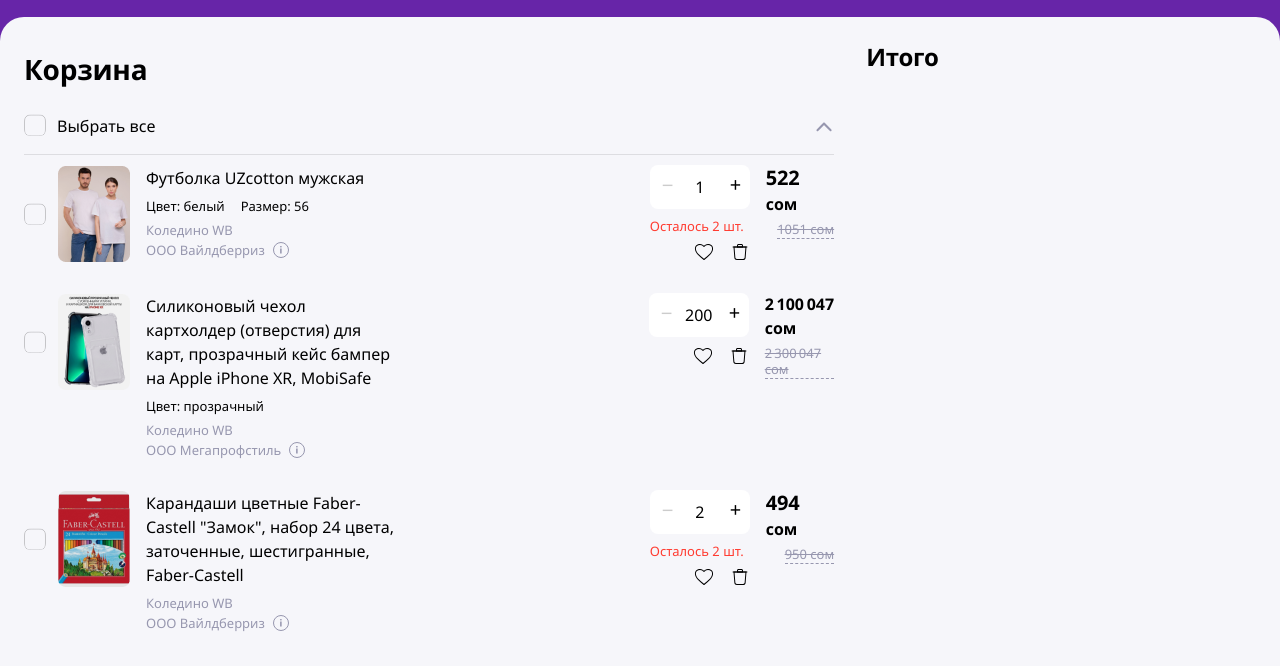
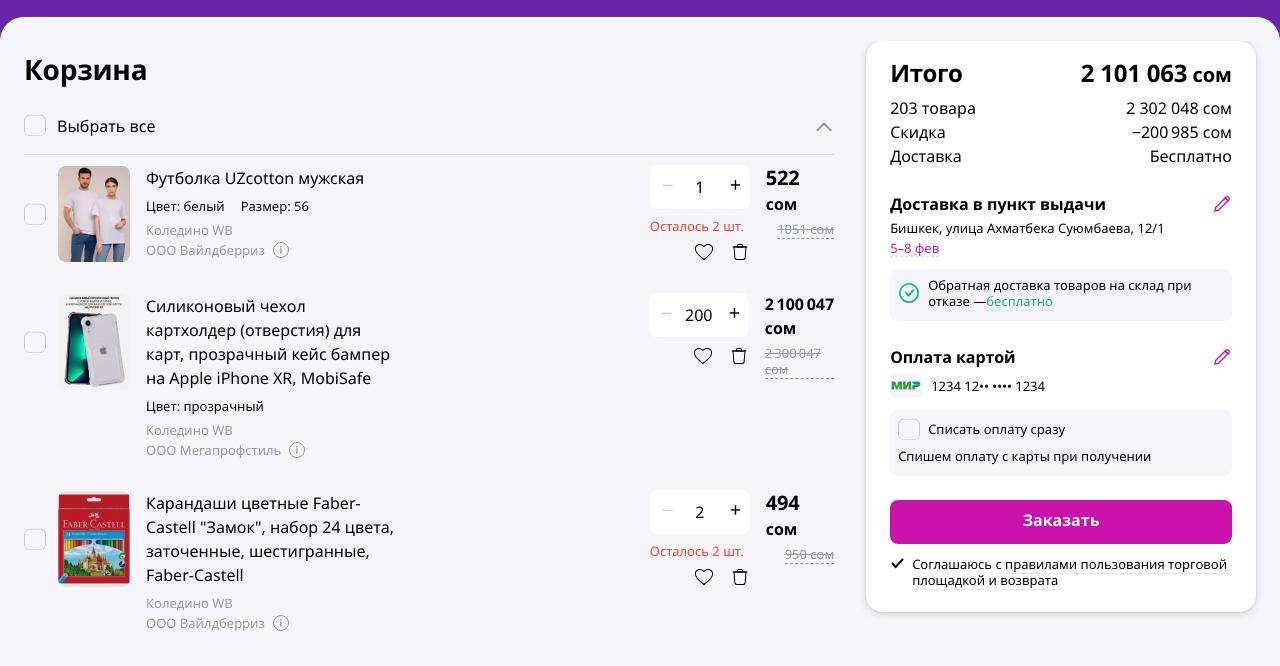
Before and after one commit to Montek1o/wb-task-l0, a website built with Vite: page index.html in a window 1280 px wide. Shown: the part 93-759 px from the top of the page. Built offline with nearby package versions, Linux system fonts and the light colour scheme; files whose address does not match are found by name.

Commit message:
feat: added total section

```diff
--- /dev/null
+++ b/css/components/_total.scss
@@ -0,0 +1,128 @@
+.total {
+  padding: 16px 24px 24px;
+  border-radius: 16px;
+  background-color: $background-white;
+  box-shadow: 0px 0px 1px 0px rgba(0, 0, 0, 0.30), 0px 2px 10px 0px rgba(0, 0, 0, 0.15);
+}
+
+.total__header {
+  display: flex;
+  justify-content: space-between;
+  margin-bottom: 7px;
+}
+
+.total__amount {
+  @include font(2rem, 2.8rem, 700);
+
+  span {
+    @include font(2.4rem, 3.2rem, 700);
+    letter-spacing: -0.24px;
+  }
+}
+
+.total__row {
+  display: flex;
+  justify-content: space-between;
+  @include font(1.6rem, 2.4rem);
+}
+
+.total__extradition {
+  margin: 24px 0;
+}
+
+.extradition__header {
+  display: flex;
+  justify-content: space-between;
+}
+
+.extradition__title {
+  @include font(1.6rem, 2.4rem, 700);
+}
+
+.extradition__address {
+  @include font(1.3rem, 1.6rem, 400);
+  margin: 4px 0;
+}
+
+.extradition__date {
+  @include font(1.3rem, 1.6rem, 400);
+  color: rgba(203, 17, 171, 1);
+  width: fit-content;
+  border-bottom: 1px dashed rgba(203, 17, 171, 0.2);
+  margin-bottom: 12px;
+}
+
+.extradition__refund {
+  display: flex;
+  padding: 8px 8px 12px;
+  background-color: $background-smoky;
+  border-radius: 8px;
+
+  .refund__text {
+    span {
+      margin-left: 0px;
+    }
+  }
+}
+
+.total__payment {
+  margin-bottom: 24px;
+}
+
+.payment__header {
+  display: flex;
+  justify-content: space-between;
+}
+
+.payment__title {
+  @include font(1.6rem, 2.4rem, 700);
+}
+
+.payment__card {
+  display: flex;
+  align-items: center;
+  column-gap: 9px;
+  @include font(1.3rem, 1.6rem);
+  margin: 4px 0 12px;
+}
+
+.payment__checkbox {
+  @include font(1.3rem, 1.6rem);
+  padding: 8px 8px 12px;
+  border-radius: 8px;
+  background-color: $background-smoky;
+}
+
+.checkbox__container {
+  display: flex;
+  align-items: center;
+  column-gap: 8px;
+  margin-bottom: 8px;
+}
+
+.total__button {
+  @include font(1.6rem, 2.4rem, 700);
+  color: rgb(255, 255, 255);
+  border: none;
+  border-radius: 8px;
+  background-color: rgba(203, 17, 171, 1);
+  width: 100%;
+  height: 44px;
+  padding: 0 32px 5px;
+  margin-bottom: 12px;
+  cursor: pointer;
+}
+
+.total__rules {
+  display: flex;
+  column-gap: 8px;
+  @include font(1.3rem, 1.6rem);
+
+  img {
+    margin: -10px 0 0 1px;
+  }
+
+  span {
+    border-bottom: 1px solid rgba(0, 0, 0, 0.10);
+  }
+}
--- a/css/layouts/_header.scss
+++ b/css/layouts/_header.scss
@@ -51,6 +51,7 @@
   background-color: rgba(255, 255, 255, 0.0);
   width: 100%;
   margin-top: -4px;
+  outline: none;
 
   &::placeholder {
     color: rgba(255, 255, 255, 0.5);
--- a/css/style.scss
+++ b/css/style.scss
@@ -12,6 +12,7 @@
 @import "components/delivery";
 @import "components/pay";
 @import "components/recipient";
+@import "components/total";
 
 // Layouts
 @import "layouts/header";
--- a/index.html
+++ b/index.html
@@ -153,7 +153,59 @@
       </div>
       <div class="main__right-column">
         <section class="total">
-          <h2 class="total__title">Итого</h2>
+          <div>
+            <div class="total__header">
+              <h2 class="total__title">Итого</h2>
+              <p class="total__amount"><span>2 101 063</span> сом</p>
+            </div>
+            <div class="total__row">
+              <p class="total__products">203 товара</p>
+              <p class="total__products-sum">2 302 048 сом</p>
+            </div>
+            <div class="total__row">
+              <p class="total__sale">Скидка</p>
+              <p class="total__sale-sum">−200 985 сом</p>
+            </div>
+            <div class="total__row">
+              <p>Доставка</p>
+              <p>Бесплатно</p>
+            </div>
+          </div>
+          <div class="total__extradition">
+            <div class="extradition__header">
+              <p class="extradition__title">Доставка в пункт выдачи</p>
+              <img class="extradition__edit" src="./assets/svg/pencil.svg" alt="edit-button">
+            </div>
+            <p class="extradition__address">Бишкек, улица Ахматбека Суюмбаева, 12/1</p>
+            <p class="extradition__date">5–8 фев</p>
+            <div class="extradition__refund">
+              <img class="refund__icon" src="./assets/svg/tick.svg" alt="tick">
+              <p class="refund__text">Обратная доставка товаров на склад при отказе —<span>бесплатно</span></p>
+            </div>
+          </div>
+          <div class="total__payment">
+            <div class="payment__header">
+              <p class="payment__title">Оплата картой</p>
+              <img class="payment__edit" src="./assets/svg/pencil.svg" alt="edit-button">
+            </div>
+            <div class="payment__card">
+              <img src="./assets/svg/card/mir.svg" alt="card">
+              <p>1234 12•• •••• 1234</p>
+            </div>
+            <div class="payment__checkbox">
+              <label class="checkbox__container">
+                <input class="payment-checkbox checkbox" type="checkbox">
+                <span class="custom-checkbox"></span>
+                Списать оплату сразу
+              </label>
+              <p>Спишем оплату с карты при получении</p>
+            </div>
+          </div>
+          <button class="total__button">Заказать</button>
+          <div class="total__rules">
+            <img src="./assets/svg/tick2.svg" alt="tick">
+            <p>Соглашаюсь с <span>правилами пользования торговой площадкой</span> и <span>возврата</span></p>
+          </div>
         </section>
       </div>
     </div>
```
Also changed, not shown: assets/svg/pencil.svg (added), assets/svg/tick2.svg (added), css/style.css, 1 other file.
